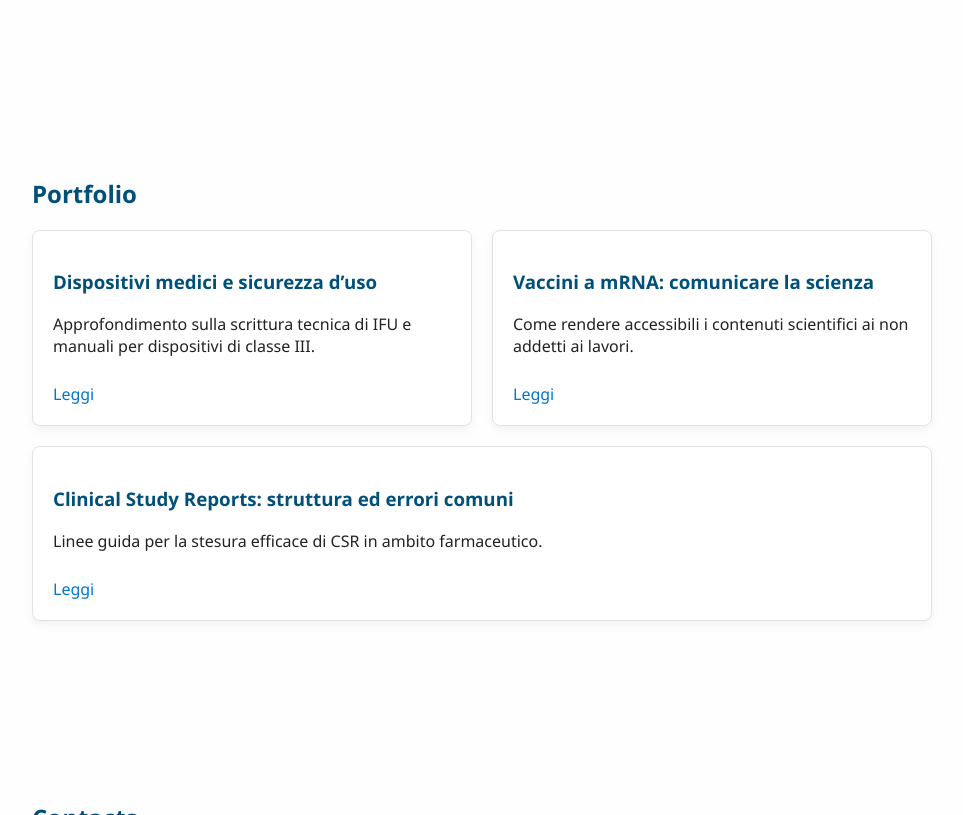
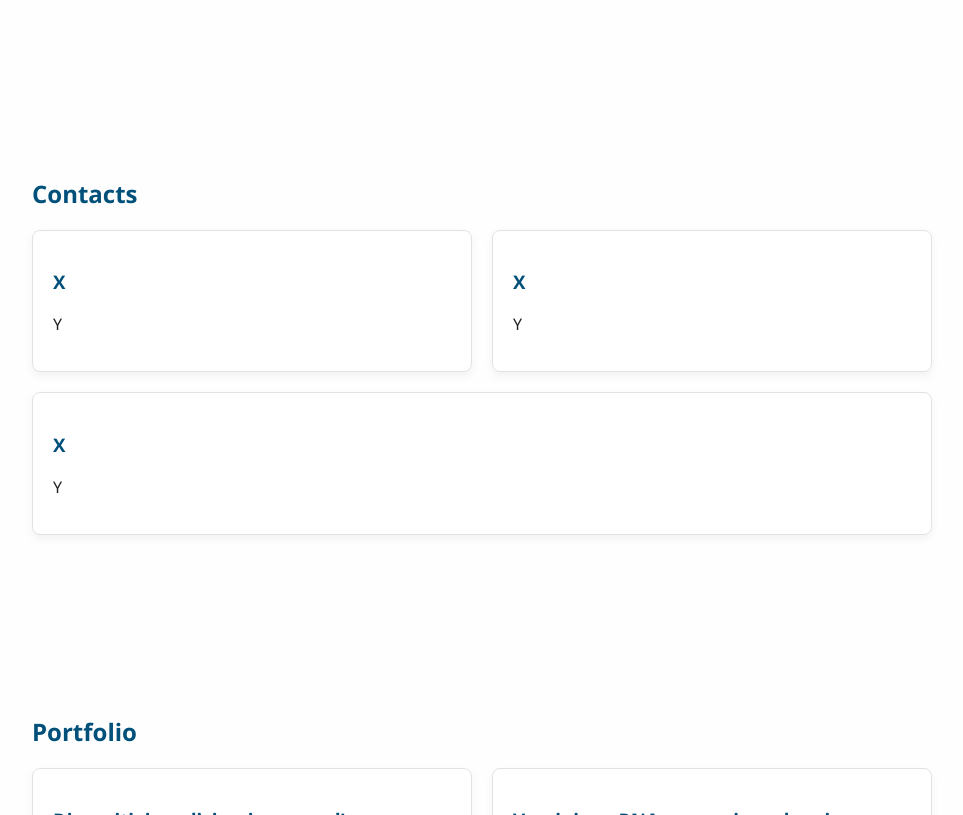
Before and after one commit to Spirito82/website, a plain HTML site: page index.html in a window 1280 px wide. Shown: the part 735-1550 px from the top of the page, without its empty margins (158-1121 px from the left). Drawn offline with nearby package versions, Linux system fonts and the light colour scheme.

Commit message:
Update index.html

```diff
--- a/index.html
+++ b/index.html
@@ -60,6 +60,24 @@
     </div>
   </section>
 
+    <section id="expertise" data-aos="fade-up">
+      <h2>Contacts</h2>
+      <div class="card-container">
+        <div class="card">
+          <h3>X</h3>
+          <p>Y</p>
+        </div>
+        <div class="card">
+          <h3>X</h3>
+          <p>Y</p>
+        </div>
+        <div class="card">
+          <h3>X</h3>
+          <p>Y</p>
+        </div>
+      </div>
+    </section>
+
     <section id="portfolio" data-aos="fade-up">
       <h2>Portfolio</h2>
       <div class="card-container">
```
